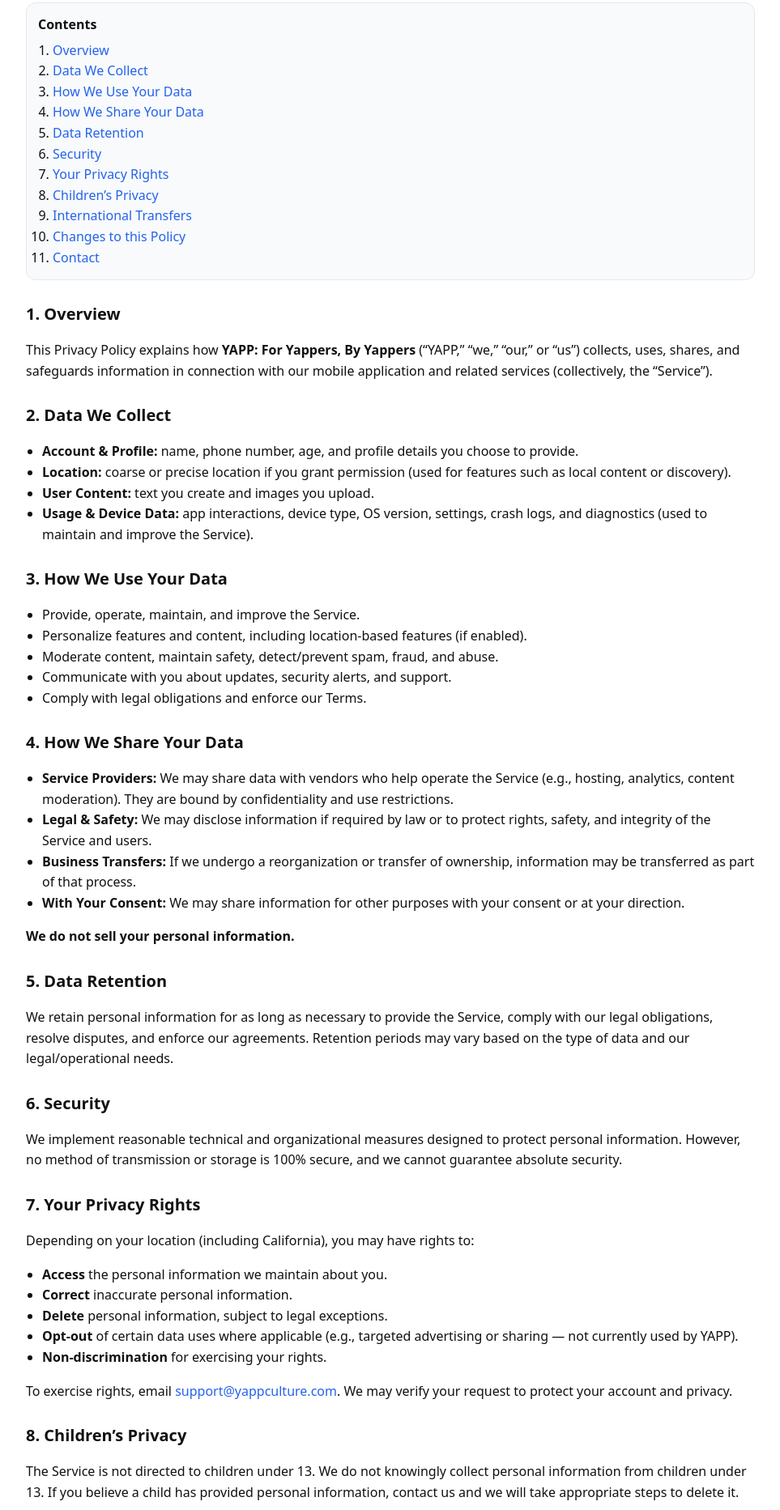
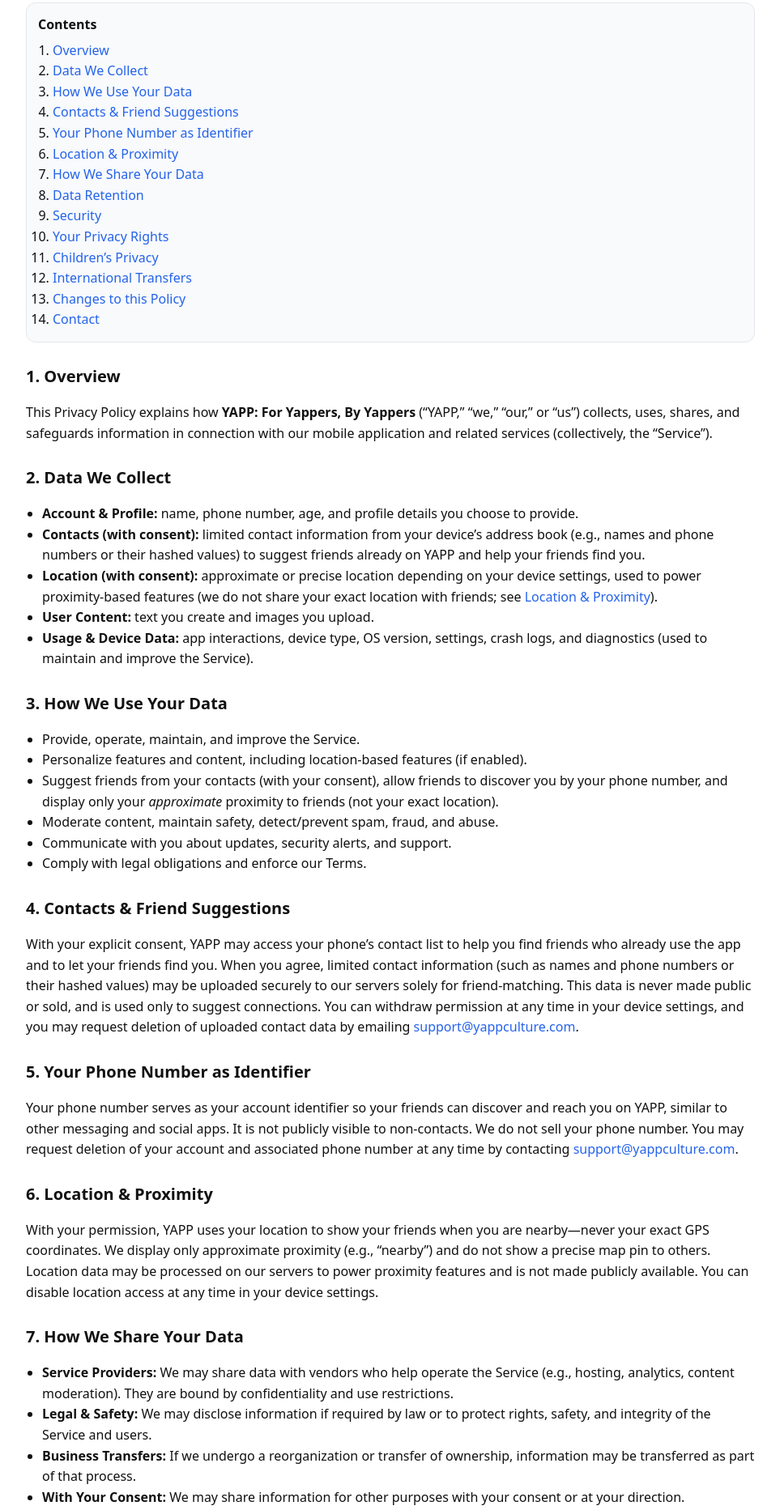
Before and after one commit to daniwar1302/privacypolicy, a plain HTML site: page index.html in a window 1280 px wide. Shown: the part 241-2106 px from the top of the page at 81% size, without its empty margins (158-1121 px from the left). Drawn offline with Linux system fonts and the light colour scheme.

Commit message:
Update index.html

```diff
--- a/index.html
+++ b/index.html
@@ -48,6 +48,9 @@
         <li><a href="#overview">Overview</a></li>
         <li><a href="#data-we-collect">Data We Collect</a></li>
         <li><a href="#how-we-use">How We Use Your Data</a></li>
+        <li><a href="#contacts-friend-suggestions">Contacts &amp; Friend Suggestions</a></li>
+        <li><a href="#phone-number-identifier">Your Phone Number as Identifier</a></li>
+        <li><a href="#location-proximity">Location &amp; Proximity</a></li>
         <li><a href="#sharing">How We Share Your Data</a></li>
         <li><a href="#retention">Data Retention</a></li>
         <li><a href="#security">Security</a></li>
@@ -67,10 +70,11 @@
     <section id="data-we-collect">
       <h2>2. Data We Collect</h2>
       <ul>
-        <li><strong>Account & Profile:</strong> name, phone number, age, and profile details you choose to provide.</li>
-        <li><strong>Location:</strong> coarse or precise location if you grant permission (used for features such as local content or discovery).</li>
+        <li><strong>Account &amp; Profile:</strong> name, phone number, age, and profile details you choose to provide.</li>
+        <li><strong>Contacts (with consent):</strong> limited contact information from your device’s address book (e.g., names and phone numbers or their hashed values) to suggest friends already on YAPP and help your friends find you.</li>
+        <li><strong>Location (with consent):</strong> approximate or precise location depending on your device settings, used to power proximity-based features (we do not share your exact location with friends; see <a href="#location-proximity">Location &amp; Proximity</a>).</li>
         <li><strong>User Content:</strong> text you create and images you upload.</li>
-        <li><strong>Usage & Device Data:</strong> app interactions, device type, OS version, settings, crash logs, and diagnostics (used to maintain and improve the Service).</li>
+        <li><strong>Usage &amp; Device Data:</strong> app interactions, device type, OS version, settings, crash logs, and diagnostics (used to maintain and improve the Service).</li>
       </ul>
     </section>
 
@@ -79,17 +83,33 @@
       <ul>
         <li>Provide, operate, maintain, and improve the Service.</li>
         <li>Personalize features and content, including location-based features (if enabled).</li>
+        <li>Suggest friends from your contacts (with your consent), allow friends to discover you by your phone number, and display only your <em>approximate</em> proximity to friends (not your exact location).</li>
         <li>Moderate content, maintain safety, detect/prevent spam, fraud, and abuse.</li>
         <li>Communicate with you about updates, security alerts, and support.</li>
         <li>Comply with legal obligations and enforce our Terms.</li>
       </ul>
     </section>
 
+    <section id="contacts-friend-suggestions">
+      <h2>4. Contacts &amp; Friend Suggestions</h2>
+      <p>With your explicit consent, YAPP may access your phone’s contact list to help you find friends who already use the app and to let your friends find you. When you agree, limited contact information (such as names and phone numbers or their hashed values) may be uploaded securely to our servers solely for friend-matching. This data is never made public or sold, and is used only to suggest connections. You can withdraw permission at any time in your device settings, and you may request deletion of uploaded contact data by emailing <a href="mailto:support@yappculture.com">support@yappculture.com</a>.</p>
+    </section>
+
+    <section id="phone-number-identifier">
+      <h2>5. Your Phone Number as Identifier</h2>
+      <p>Your phone number serves as your account identifier so your friends can discover and reach you on YAPP, similar to other messaging and social apps. It is not publicly visible to non-contacts. We do not sell your phone number. You may request deletion of your account and associated phone number at any time by contacting <a href="mailto:support@yappculture.com">support@yappculture.com</a>.</p>
+    </section>
+
+    <section id="location-proximity">
+      <h2>6. Location &amp; Proximity</h2>
+      <p>With your permission, YAPP uses your location to show your friends when you are nearby—never your exact GPS coordinates. We display only approximate proximity (e.g., “nearby”) and do not show a precise map pin to others. Location data may be processed on our servers to power proximity features and is not made publicly available. You can disable location access at any time in your device settings.</p>
+    </section>
+
     <section id="sharing">
-      <h2>4. How We Share Your Data</h2>
+      <h2>7. How We Share Your Data</h2>
       <ul>
         <li><strong>Service Providers:</strong> We may share data with vendors who help operate the Service (e.g., hosting, analytics, content moderation). They are bound by confidentiality and use restrictions.</li>
-        <li><strong>Legal & Safety:</strong> We may disclose information if required by law or to protect rights, safety, and integrity of the Service and users.</li>
+        <li><strong>Legal &amp; Safety:</strong> We may disclose information if required by law or to protect rights, safety, and integrity of the Service and users.</li>
         <li><strong>Business Transfers:</strong> If we undergo a reorganization or transfer of ownership, information may be transferred as part of that process.</li>
         <li><strong>With Your Consent:</strong> We may share information for other purposes with your consent or at your direction.</li>
       </ul>
@@ -97,17 +117,17 @@
     </section>
 
     <section id="retention">
-      <h2>5. Data Retention</h2>
+      <h2>8. Data Retention</h2>
       <p>We retain personal information for as long as necessary to provide the Service, comply with our legal obligations, resolve disputes, and enforce our agreements. Retention periods may vary based on the type of data and our legal/operational needs.</p>
     </section>
 
     <section id="security">
-      <h2>6. Security</h2>
+      <h2>9. Security</h2>
       <p>We implement reasonable technical and organizational measures designed to protect personal information. However, no method of transmission or storage is 100% secure, and we cannot guarantee absolute security.</p>
     </section>
 
     <section id="your-rights">
-      <h2>7. Your Privacy Rights</h2>
+      <h2>10. Your Privacy Rights</h2>
       <p>Depending on your location (including California), you may have rights to:</p>
       <ul>
         <li><strong>Access</strong> the personal information we maintain about you.</li>
@@ -120,22 +140,22 @@
     </section>
 
     <section id="childrens">
-      <h2>8. Children’s Privacy</h2>
+      <h2>11. Children’s Privacy</h2>
       <p>The Service is not directed to children under 13. We do not knowingly collect personal information from children under 13. If you believe a child has provided personal information, contact us and we will take appropriate steps to delete it.</p>
     </section>
 
     <section id="intl">
-      <h2>9. International Transfers</h2>
+      <h2>12. International Transfers</h2>
       <p>We are based in the United States. If you access the Service from outside the U.S., you understand that your information may be processed in the U.S., which may have different data protection laws than your country.</p>
     </section>
 
     <section id="changes">
-      <h2>10. Changes to this Policy</h2>
+      <h2>13. Changes to this Policy</h2>
       <p>We may update this Privacy Policy from time to time. The latest version will be posted here, and the “Last Updated” date will reflect the effective date. Your continued use of the Service constitutes acceptance of the updated Policy.</p>
     </section>
 
     <section id="contact">
-      <h2>11. Contact</h2>
+      <h2>14. Contact</h2>
       <p>Questions or requests? Email <a href="mailto:support@yappculture.com">support@yappculture.com</a>.</p>
     </section>
 
```
